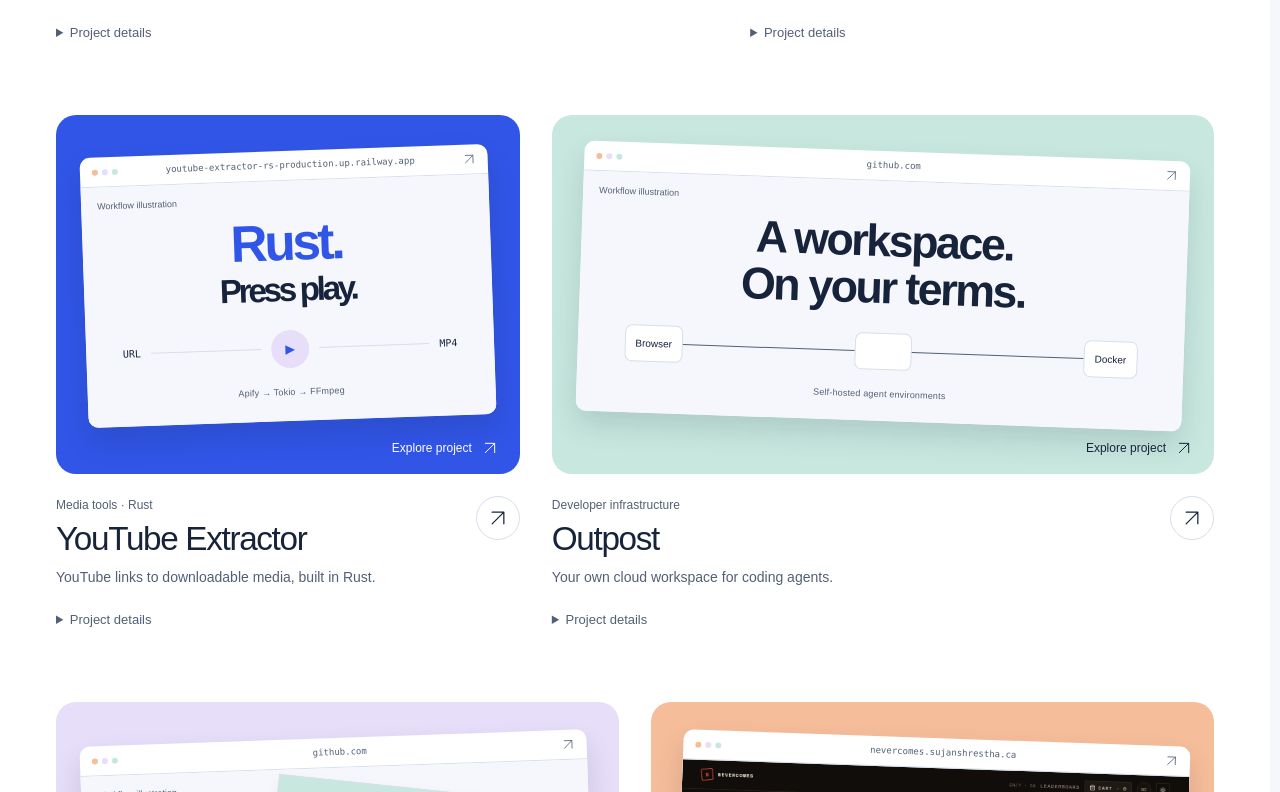
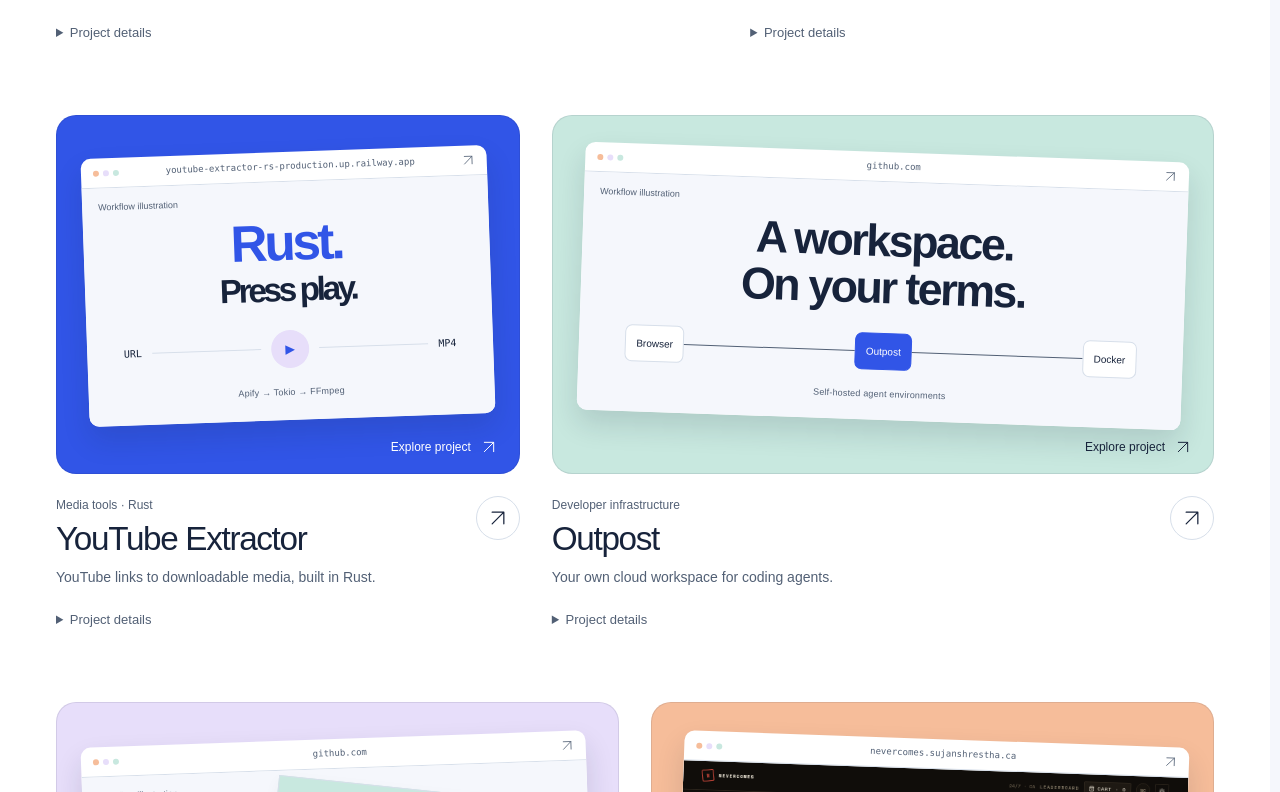
Before and after one commit to darkweb19/sujanshrestha.ca, a Next.js app: page / in a window 1280 px wide. Shown: the part 2048-2840 px from the top of the page. Built offline with nearby package versions, Linux system fonts and the light colour scheme.

Commit message:
style(polish): refine project surfaces and restore diagram contrast

```diff
--- a/app/globals.css
+++ b/app/globals.css
@@ -1242,6 +1242,7 @@ textarea {
 	border-radius: 20px;
 	background: var(--project-mount);
 	overflow: hidden;
+	border: 1px solid color-mix(in srgb, var(--color-text-primary) 10%, transparent);
 }
 .mini-browser {
 	display: block;
@@ -1251,15 +1252,18 @@ textarea {
 	overflow: hidden;
 	box-shadow: 0 14px 28px #17233b24;
 	transform: rotate(-2deg);
-	transition: transform 320ms cubic-bezier(0.2, 0.7, 0.2, 1);
+	transition: transform var(--motion-standard) var(--ease-standard);
 }
 .project-tile:nth-child(even) .mini-browser {
 	transform: rotate(2deg);
 }
-.project-launch:hover .mini-browser,
 .project-launch:focus-visible .mini-browser {
-	transform: translateY(-5px) rotate(0);
-}
+	transform: translateY(-3px) rotate(0);
+}
+@media (hover: hover) and (pointer: fine) {
+	.project-launch:hover .mini-browser { transform: translateY(-3px) rotate(0); }
+}
+.project-launch:focus-visible { outline-offset: 5px; }
 .project-launch:active .mini-browser {
 	transform: translateY(-2px) rotate(0);
 }
@@ -1362,6 +1366,15 @@ textarea {
 	background: var(--color-brand);
 	border-color: var(--color-brand);
 	color: white;
+}
+.project-direct:active {
+	background: var(--color-brand-deep);
+	border-color: var(--color-brand-deep);
+	color: white;
+}
+.project-direct:focus-visible {
+	background: var(--color-bg-2);
+	border-color: var(--color-brand);
 }
 .project-facts {
 	font-size: 13px;
@@ -1538,7 +1551,7 @@ textarea {
 	background: var(--color-text-muted);
 	flex: 1;
 }
-.workspace-map > .workspace-center {
+.workspace-map > span.workspace-center {
 	background: var(--color-brand);
 	border-color: var(--color-brand);
 	color: white;
```
